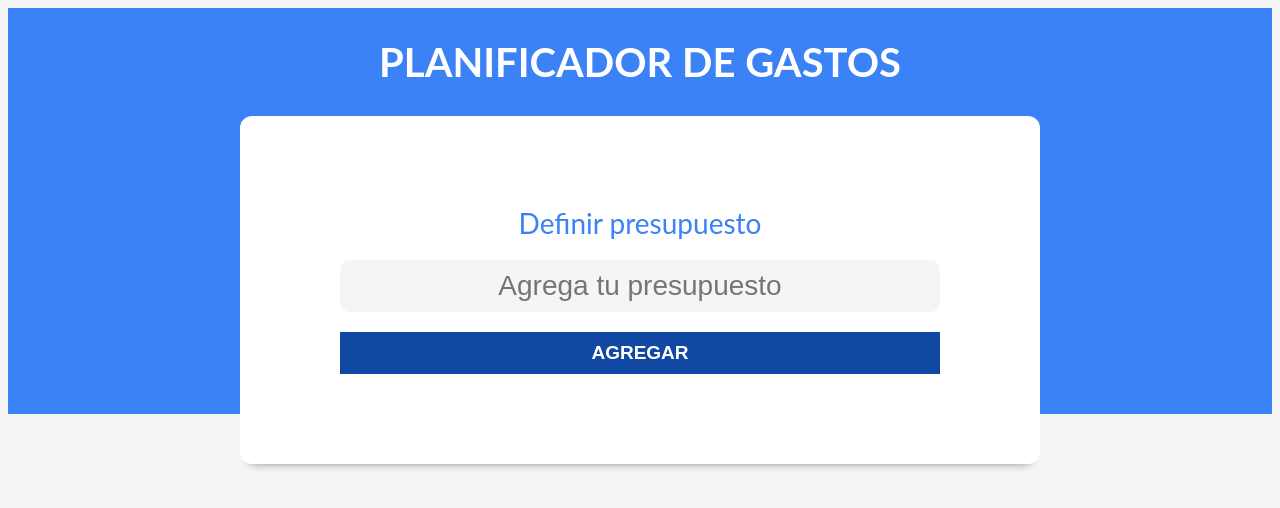
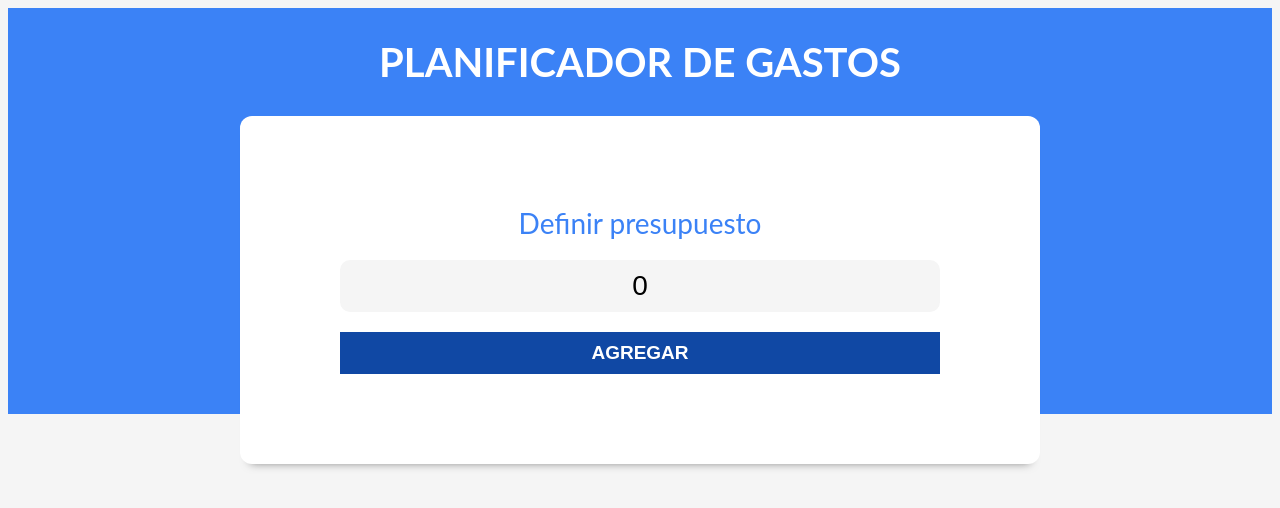
Before and after one commit to cesantaniello/control-gastos, a React app in the folder control-gastos/: page / in a window 1280 px wide. Shown: the top 508 px of the page. Built offline with nearby package versions, Linux system fonts and the light colour scheme; the HTML template or start-up script is replaced by a standard one.

Commit message:
Create presupuesto Form

```diff
--- a/control-gastos/src/App.jsx
+++ b/control-gastos/src/App.jsx
@@ -4,9 +4,13 @@
 
 function App() {
 
+  const [presupuesto, setPresupuesto] = useState(0);
   return (
     <div>
-      <Header />
+      <Header
+        presupuesto={presupuesto}
+        setPresupuesto={setPresupuesto}
+      />
     </div>
   )
 }
--- a/control-gastos/src/components/Header.jsx
+++ b/control-gastos/src/components/Header.jsx
@@ -1,11 +1,14 @@
 import React from 'react'
 import NuevoPresupuesto from './NuevoPresupuesto'
 
-const Header = () => {
+const Header = ({presupuesto, setPresupuesto}) => {
   return (
     <header>
         <h1>Planificador de gastos</h1>
-        <NuevoPresupuesto />
+        <NuevoPresupuesto
+            presupuesto={presupuesto}
+            setPresupuesto={setPresupuesto}
+        />
     </header>
   )
 }
--- a/control-gastos/src/components/NuevoPresupuesto.jsx
+++ b/control-gastos/src/components/NuevoPresupuesto.jsx
@@ -1,12 +1,18 @@
 import React from 'react'
 
-const NuevoPresupuesto = () => {
+const NuevoPresupuesto = ({presupuesto, setPresupuesto}) => {
   return (
     <div className='contenedor-presupuesto contenedor sombra'>
         <form className='formulario'>
             <div className='campo'>
                 <label>Definir presupuesto</label>
-                <input className='nuevo-presupuesto' type="text" placeholder='Agrega tu presupuesto'/>
+                <input
+                    className='nuevo-presupuesto'
+                    type="text"
+                    placeholder='Agrega tu presupuesto'
+                    value={presupuesto}
+                    onChange={e => setPresupuesto(e.target.value)}
+                />
             </div>
             <input type="submit" value="Agregar" />
         </form>
```
